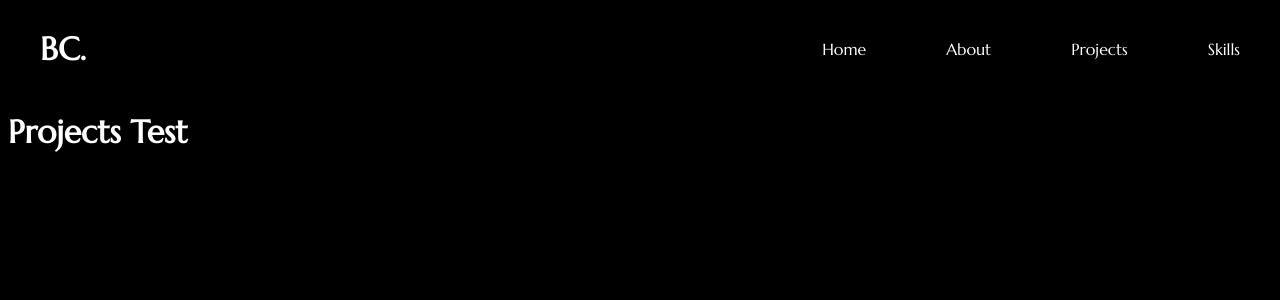
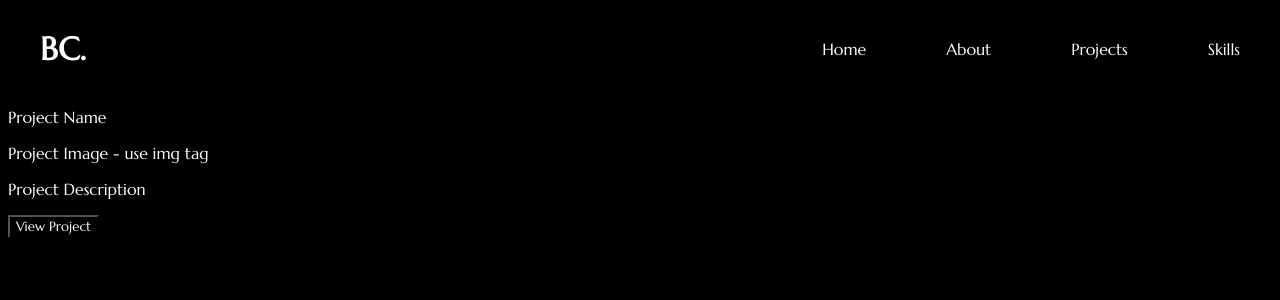
Before and after one commit to bcallus/Brittany-Callus_Personal-Site, a React (Create React App) app: page /projects in a window 1280 px wide. Shown: the top 300 px of the page. Built offline with nearby package versions, Linux system fonts and the light colour scheme.

Commit message:
project card outline initialized

```diff
--- a/src/components/Projects.jsx
+++ b/src/components/Projects.jsx
@@ -3,7 +3,18 @@ import React from 'react';
 const Projects = () => {
 
     return (
-        <h1>Projects Test</h1>
+        <div>
+            <div className="project-card-container">
+                {/* map through projects list */}
+                <div> {/*needs unique key*/}
+                    <p>Project Name</p>
+                    <p>Project Image - use img tag</p>
+                    <p>Project Description</p>
+                    <button>View Project</button>
+                </div>
+            </div>
+
+        </div>
     )
 
 }
```
